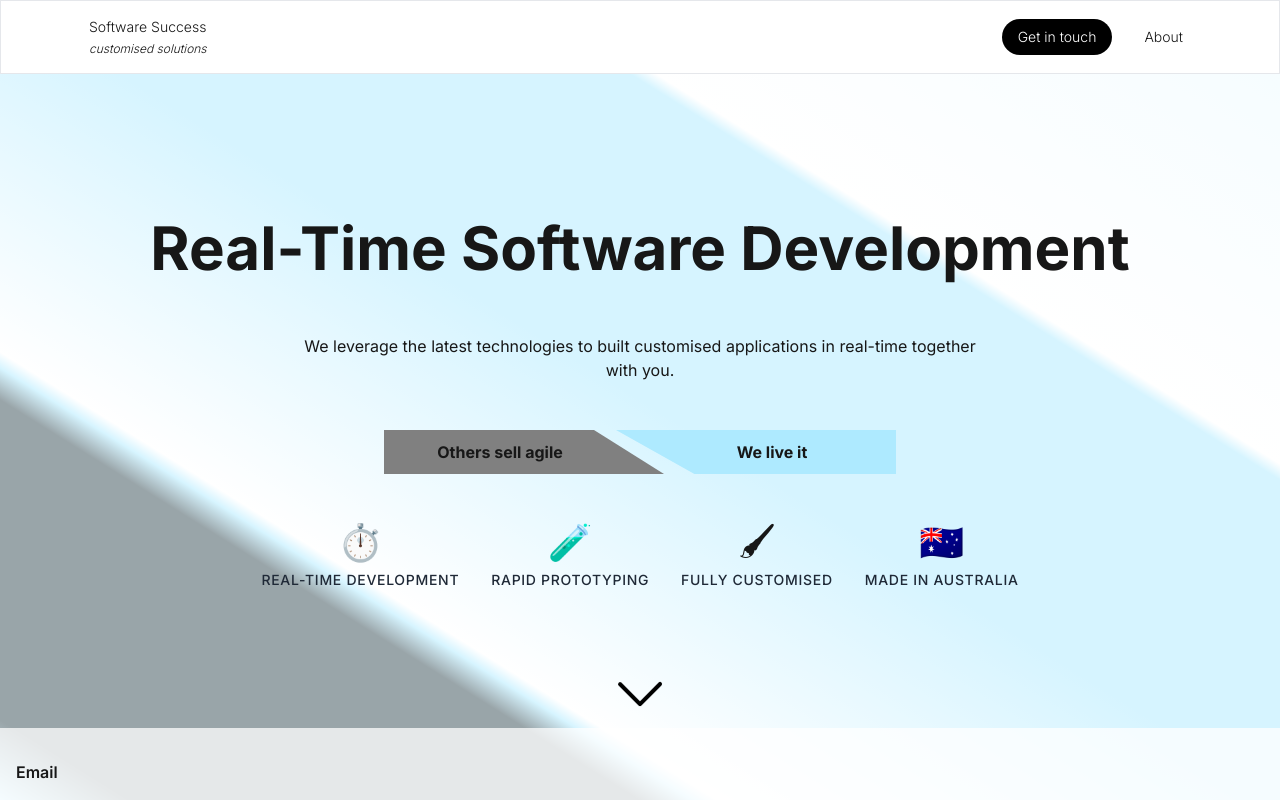
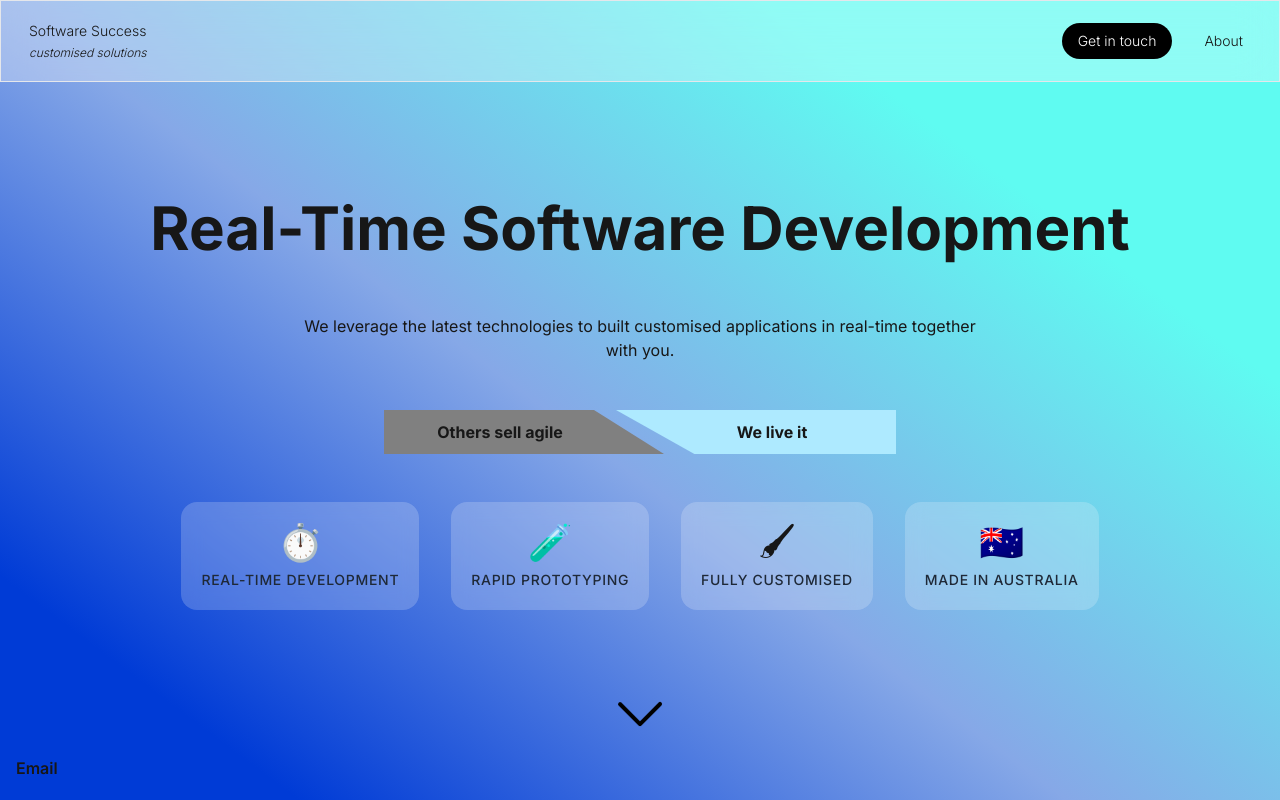
Before and after one commit to Ossmann/towerDefense, a Next.js app: page / in a window 1280 px wide. Shown: the top 800 px of the page. Built offline with nearby package versions, Linux system fonts and the light colour scheme.

Commit message:
colors applied to section

```diff
--- a/app/components/Topbar.tsx
+++ b/app/components/Topbar.tsx
@@ -12,7 +12,7 @@ export default function Topbar() {
 
   return (
     <div>
-      <div className='flex justify-between p-4 bg-white border font-light text-sm px-20'>
+      <div className='flex justify-between p-4 border font-light text-sm px-20 glass-morph'>
         <div className='justify-start pl-2'>
           <div>Software Success</div>
           <div className='text-xs lowercase mt-1 italic'>Customised solutions</div>
--- a/app/globals.css
+++ b/app/globals.css
@@ -16,18 +16,16 @@
 
 body {
   color: var(--foreground);
+  font-family: Arial, Helvetica, sans-serif;
+}
+
+.section-intro {
   background-image: linear-gradient(
-    to right top,
-    #aeeaff 0%,
-    #334a52 5%,
-    #334a52 25%,
-    #aeeaff  27%,
-    #ffffff 28%,
-    #aeeaff  50%,
-    #aeeaff  70%,
-    #ffffff 71%,
-    #eafaff 100%
-  );  font-family: Arial, Helvetica, sans-serif;
+    to top right,
+    #003bd6 20%,
+    #86A8E7 50%,
+    #5FFBF1 80%
+  );
 }
 
 .agile-bolt{
@@ -46,3 +44,16 @@ body {
   min-width: 280px;  /* or whatever width matches your design */
   text-align: center;
 }
+
+.glass-morph {
+  background-color: rgba(255, 255, 255, 0.3);
+  backdrop-filter: blur(20px);
+  padding: 20px;
+}
+
+.glass-morph-box {
+  background-color: rgba(255, 255, 255, 0.2);
+  backdrop-filter: blur(10px);
+  padding: 20px;
+  border-radius: 16px;
+}
--- a/app/layout.tsx
+++ b/app/layout.tsx
@@ -31,8 +31,8 @@ export default function RootLayout({
         </div>
 
         {/* Sticky Footer */}
-        <footer className="fixed bottom-0 left-0 w-full bg-white bg-opacity-75 py-4 z-20">
-          <div className="container mx-auto px-4 mt flex space-x-4 pt-4 font-semibold">
+        <footer className="fixed bottom-0 left-0 w-full py-3 z-20">
+          <div className="container mx-auto px-4 flex space-x-4 p-2 font-semibold">
             <p className='hover:underline'>
               <a href="mailto:Jakobossmann@gmail.com" target="_blank" rel="noopener noreferrer">Email</a>
             </p>
--- a/app/page.tsx
+++ b/app/page.tsx
@@ -15,7 +15,7 @@ export default async function Home() {
         <Navbar />
       </div>
 
-      <div className='sm:p-20'>
+      <div className='sm:p-20 section-intro'>
       {/* Intro */}
       <section id="home" className="min-h-screen flex flex-col justify-center space-y-8 md:space-y-12 w-full items-center text-center px-4 py-20 md:py-0">
         <h1 className="text-3xl md:text-6xl font-bold mb-2">Real-Time Software Development</h1>
@@ -29,19 +29,19 @@ export default async function Home() {
             </div>
           </div>
           <div className="flex space-x-8 items-center justify-center flex-wrap gap-y-6">
-            <div className="flex flex-col items-center">
+            <div className="flex flex-col items-center glass-morph-box p-4">
               <p className='text-4xl mb-2'>⏱️</p>
               <p className="font-medium text-gray-800 text-sm uppercase tracking-wider">real-time development</p>
             </div>
-            <div className="flex flex-col items-center">
+            <div className="flex flex-col items-center glass-morph-box p-4">
               <p className='text-4xl mb-2'>🧪</p>
               <p className="font-medium text-gray-800 text-sm uppercase tracking-wider">rapid prototyping</p>
             </div>
-            <div className="flex flex-col items-center">
+            <div className="flex flex-col items-center glass-morph-box p-4">
               <p className='text-4xl mb-2'>🖌</p>
               <p className="font-medium text-gray-800 text-sm uppercase tracking-wider">fully customised</p>
             </div>
-            <div className="flex flex-col items-center">
+            <div className="flex flex-col items-center glass-morph-box p-4">
               <p className='text-4xl mb-2'>🇦🇺</p>
               <p className="font-medium text-gray-800 text-sm uppercase tracking-wider">made in Australia</p>
             </div>
```
